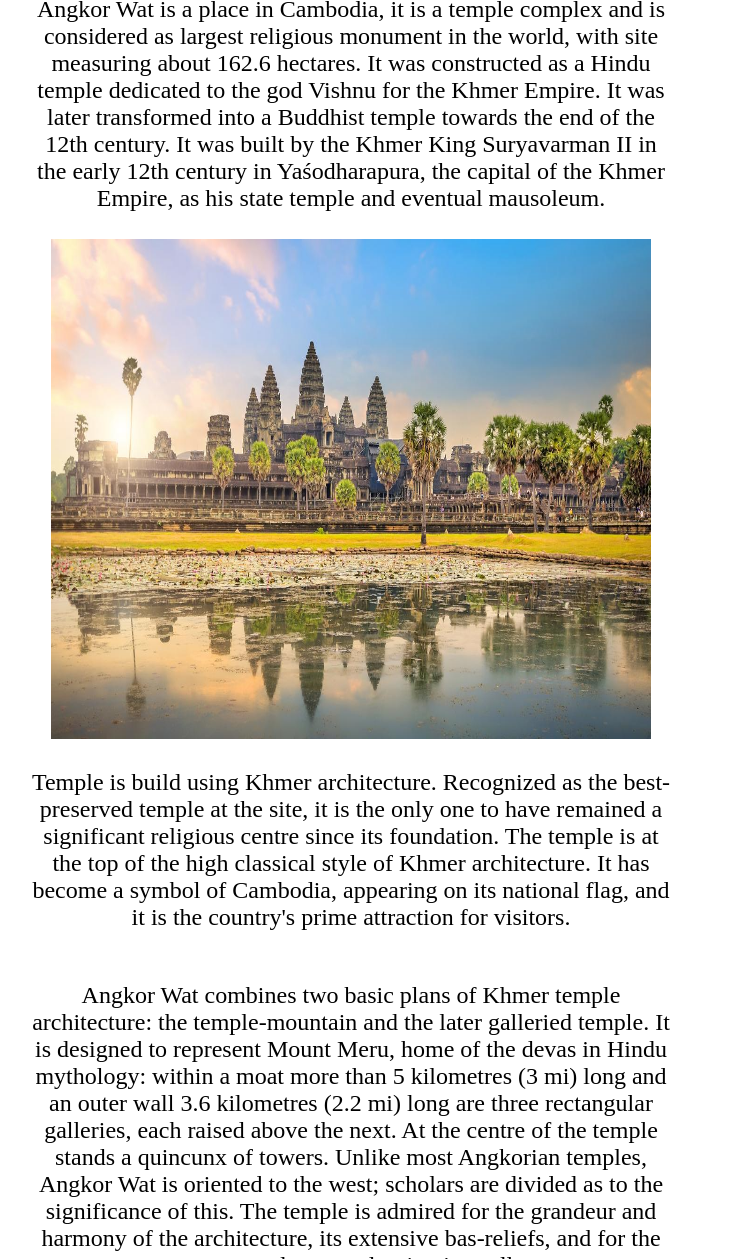
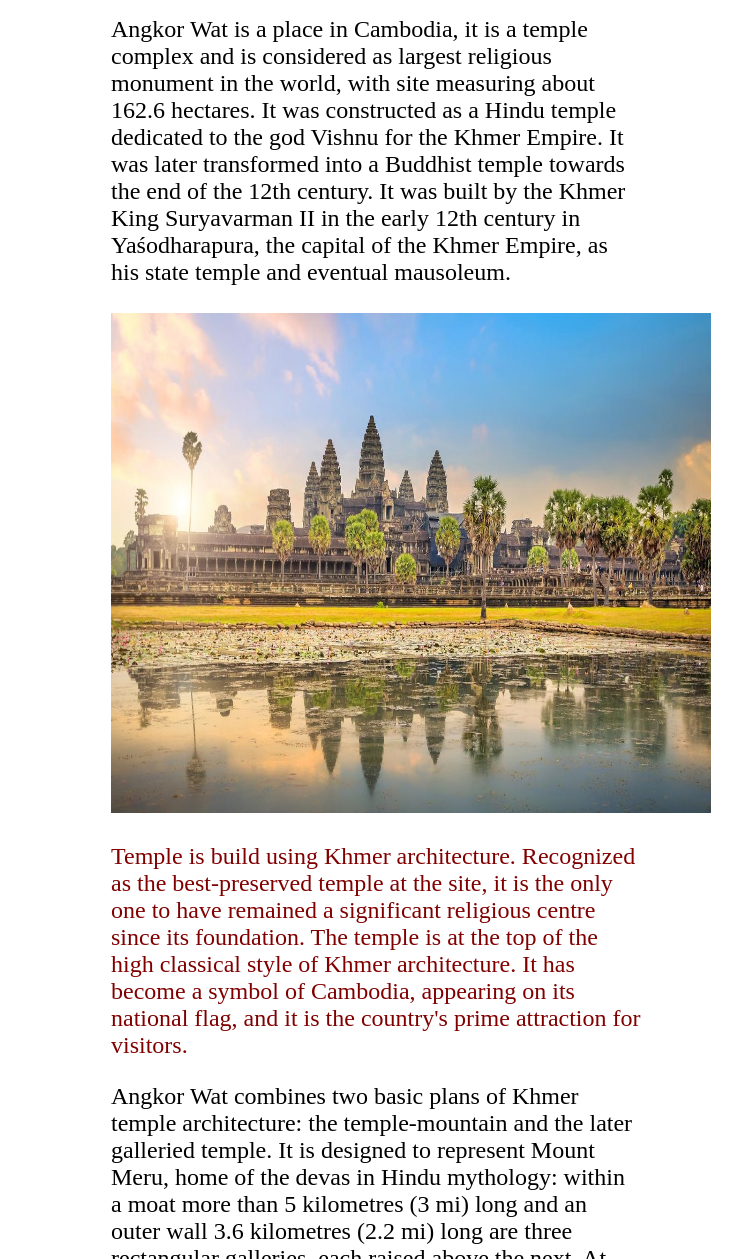
Before and after one commit to anikavi73/html-me-something, a plain HTML site: page index.html in a window 1280 px wide. Shown: the part 241-1500 px from the top of the page, without its empty margins (289-1031 px from the left). Drawn offline with Linux system fonts and the light colour scheme; files whose address does not match are found by name.

Commit message:
added more features

```diff
--- a/index.html
+++ b/index.html
@@ -10,18 +10,18 @@
        <header> Place I want to visit someday! - Kavitha Krishnarao</header>
        <h1> Angkor Wat</h1>
 
-       <main>Angkor Wat is a place in Cambodia, it is a temple complex and is considered as largest religious monument in the world, with site measuring about
+       <main id= "angkorText">Angkor Wat is a place in Cambodia, it is a temple complex and is considered as largest religious monument in the world, with site measuring about
           162.6 hectares. It was constructed as a Hindu temple dedicated to the god Vishnu for the Khmer Empire. It was later transformed into a Buddhist temple
           towards the end of the 12th century. It was built by the Khmer King Suryavarman II in the early 12th century in
-           Yaśodharapura, the capital of the Khmer Empire, as his state temple and eventual mausoleum. </main>
-           <br>
+           Yaśodharapura, the capital of the Khmer Empire, as his state temple and eventual mausoleum. </main><br>
 
-        <img src="C:/Users/anika/Desktop/LaunchCode/html-me-something/images/Ankor_Wat_temple.jpg"  alt = "Angkor Wat Temple" width = "600" height = "500">
+        <div class = 'center'>
+           <img src="C:/Users/anika/Desktop/LaunchCode/html-me-something/images/Ankor_Wat_temple.jpg"  alt = "Angkor Wat Temple" width = "600" height = "500">
+        </div>
 
-        <p>Temple is build using Khmer architecture. Recognized as the best-preserved temple at the site, it is the only one to have remained a significant religious centre since its foundation. The temple
+        <p class = "maroonParagraph">Temple is build using Khmer architecture. Recognized as the best-preserved temple at the site, it is the only one to have remained a significant religious centre since its foundation. The temple
            is at the top of the high classical style of Khmer architecture. It has become a symbol of Cambodia, appearing on its
            national flag, and it is the country's prime attraction for visitors. </p>
-         <br>
 
         <article>Angkor Wat combines two basic plans of Khmer temple architecture: the temple-mountain and the later galleried temple.
            It is designed to represent Mount Meru, home of the devas in Hindu mythology: within a moat more than 5 kilometres
@@ -29,14 +29,12 @@
            next. At the centre of the temple stands a quincunx of towers. Unlike most Angkorian temples, Angkor Wat is oriented
            to the west; scholars are divided as to the significance of this. The temple is admired for the grandeur and harmony
            of the architecture, its extensive bas-reliefs, and for the numerous devatas adorning its walls. </article>
-         <br>
 
          <p>I love traveling, especially visiting old temples. I really want to go to this place to see the stone carvings on the Bayon Temple walls. I have heard so much about how
              beautiful they are and that it holds so much histroy and facts. It will be nice to understand what and how people did things
              at that period of time. They used different kinds of tools, boats, helmets, weapons and more. Can't believe the temple carvings
              are so intricate, structure is synchronized, and so well aligned. There is architecture, agriculture, and irrigation system.
          </p>
-         <br>
 
          <ul>
              <li><a href = "https://www.scratchmypack.com/a-backpackers-blog/making-the-most-of-your-time-and-money-at-angkor-wat7222017">&gtTravel Blog 1</a></li>
--- a/styles.css
+++ b/styles.css
@@ -4,13 +4,33 @@ body {
       font-family: 'Ariel';
       font-size: 150%;
       margin: 5em 25%;
-      text-align: center;
+      padding-top: 20px;
+      padding-right: 30px;
+      padding-bottom: 50px;
+      padding-left: 80px;
 }
+
 header {
     font-style: italic;
     background-color: blue;
     color: white;
+    text-align: center;
 }
+
 h1{
     font-size: 36px;
 }
+
+#angkortext {
+  font-style: bold;
+  color: green;
+}
+
+.maroonParagraph {
+    color: maroon;
+}
+
+.center {
+    /* margin: auto; */
+    text-align: center;
+}
```
